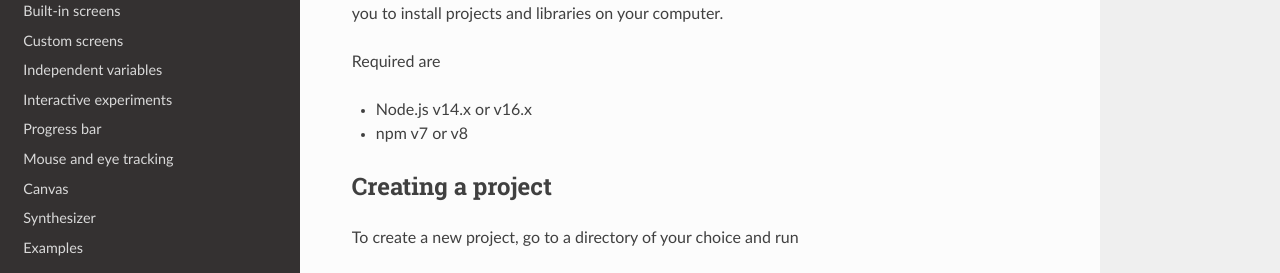
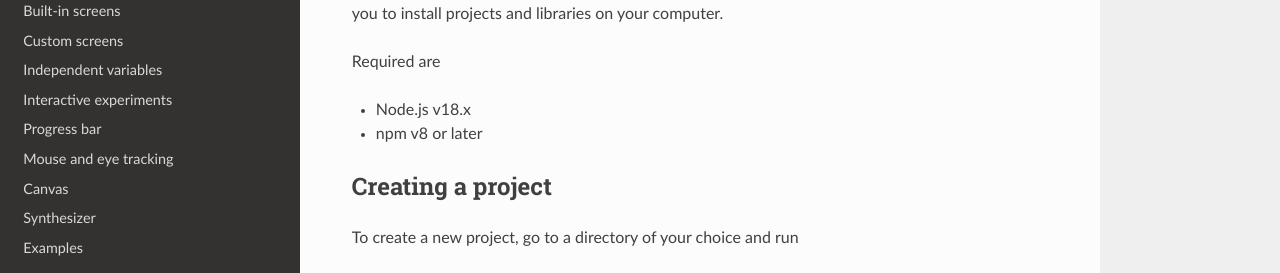
Before and after one commit to magpie-ea/magpie-v3-docs, an MkDocs documentation site: the page built from docs/00_getting_started/01_installation.md, in a window 1280 px wide and 900 px high. Shown: the part 286-559 px from the top of the window. Built offline with MkDocs 1.6.1, drawn with Linux system fonts in a browser that asks for light colours.

Commit message:
Installation: Update to node v18

```diff
--- a/docs/00_getting_started/01_installation.md
+++ b/docs/00_getting_started/01_installation.md
@@ -6,8 +6,8 @@ Node.js is a runtime for JavaScript, a language that predominantly runs in the b
 
 Required are
 
-* Node.js v14.x or v16.x
-* npm v7 or v8
+* Node.js v18.x
+* npm v8 or later
 
 ## Creating a project
 To create a new project, go to a directory of your choice and run
```
